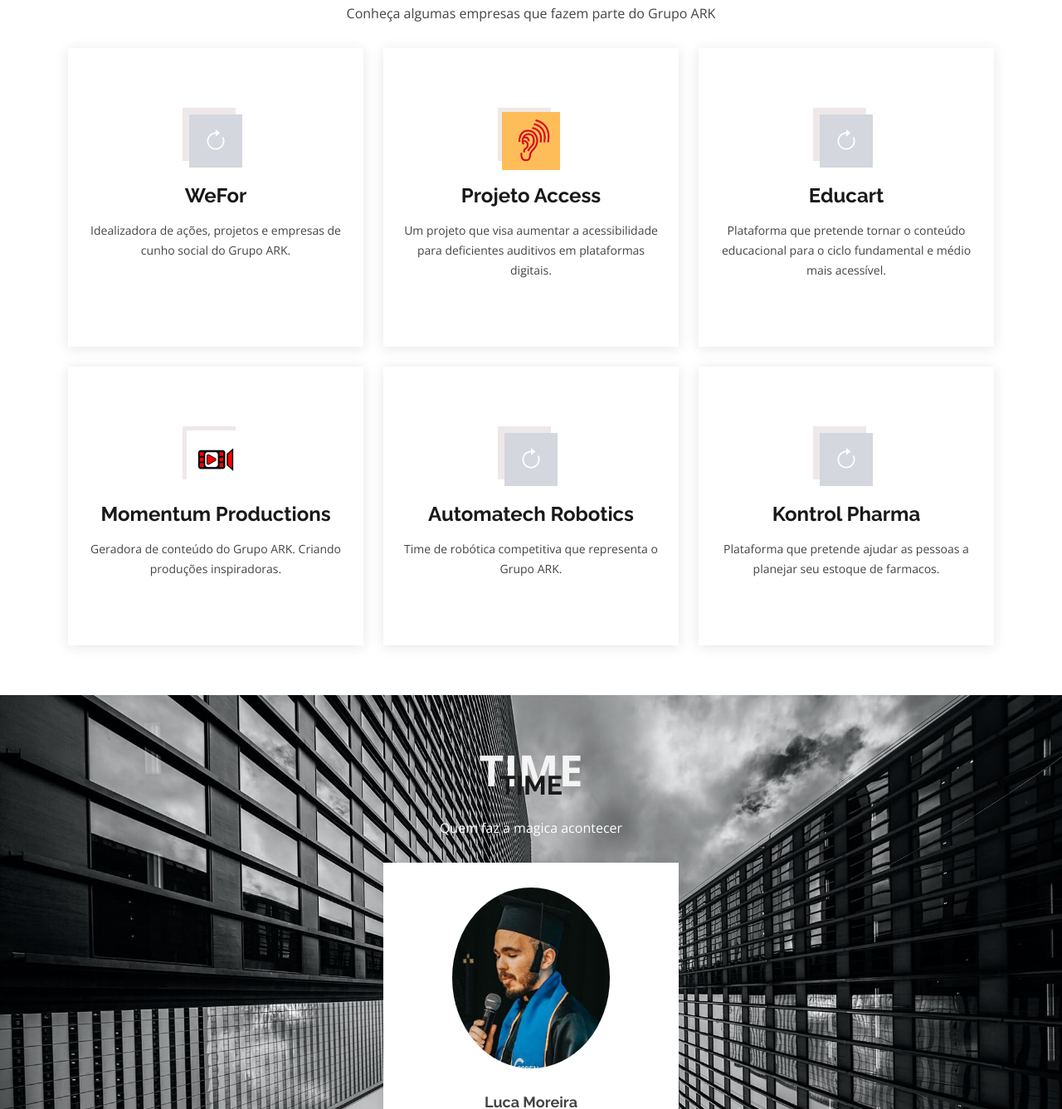
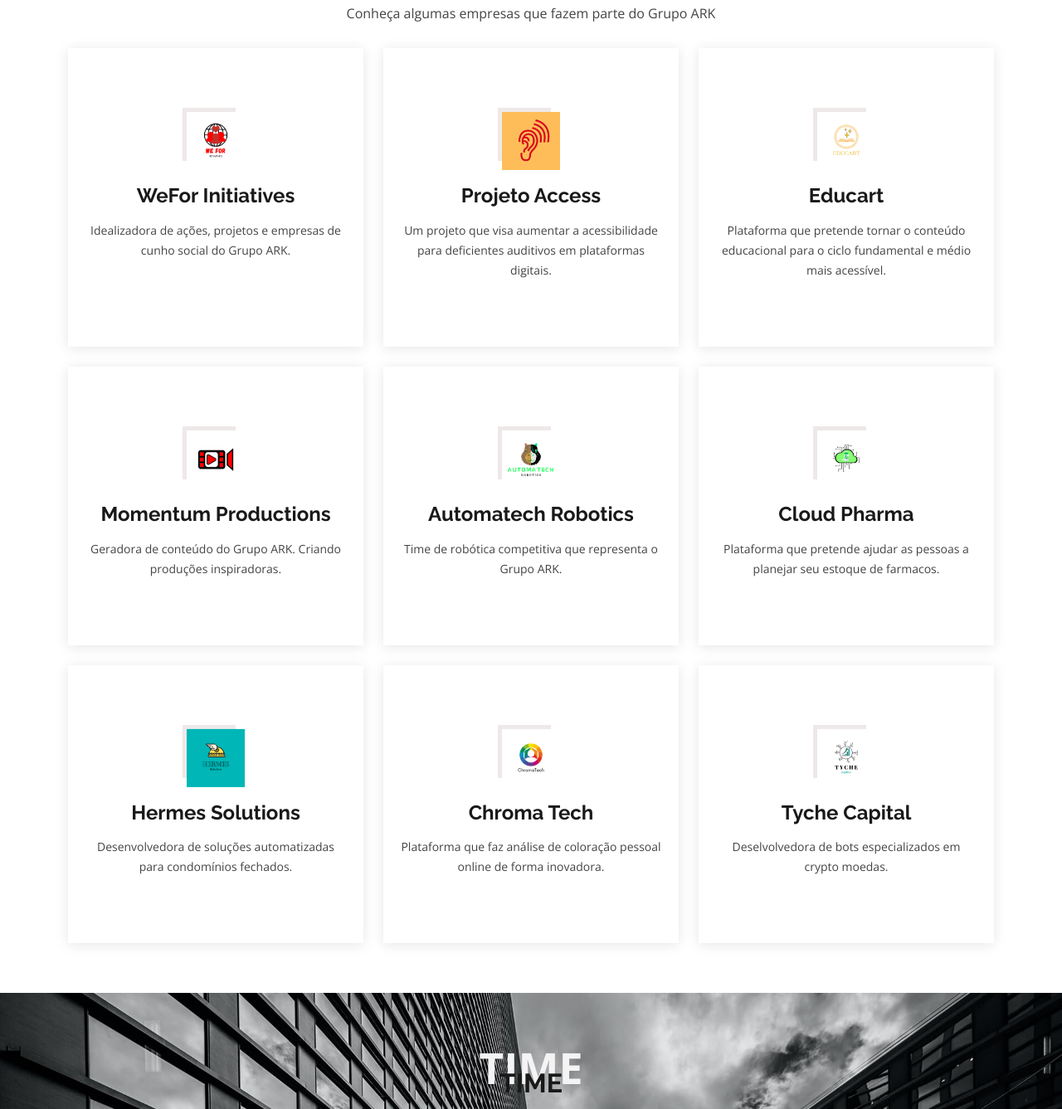
Before and after one commit to thearkgroup/thearkgroup.github.io, a plain HTML site: page index.html in a window 1280 px wide. Shown: the part 1960-3297 px from the top of the page at 83% size. Drawn offline with nearby package versions, Linux system fonts and the light colour scheme.

Commit message:
Add logos

```diff
--- a/index.html
+++ b/index.html
@@ -134,12 +134,13 @@
           <h2>Nossas Marcas</h2>
           <p>Conheça algumas empresas que fazem parte do Grupo ARK</p>
         </div>
+        <!--i class="bi bi-arrow-clockwise"></i-->
 
         <div class="row">
           <div class="col-lg-4 col-md-6 d-flex align-items-stretch" data-aos="fade-up">
             <div class="icon-box">
-              <div class="icon"><i class="bi bi-arrow-clockwise"></i></div>
-              <h4><a href="">WeFor</a></h4>
+              <div class="icon"><img style="height: 70px;" src="assets/img/logo_wefor.png"></div>
+              <h4><a href="">WeFor Initiatives</a></h4>
               <p>Idealizadora de ações, projetos e empresas de cunho social do Grupo ARK.</p>
             </div>
           </div>
@@ -154,7 +155,7 @@
 
           <div class="col-lg-4 col-md-6 d-flex align-items-stretch mt-4 mt-lg-0" data-aos="fade-up" data-aos-delay="300">
             <div class="icon-box">
-              <div class="icon"><i class="bi bi-arrow-clockwise"></i></div>
+              <div class="icon"><img style="height: 70px;" src="assets/img/logo_educart.png"></div>
               <h4><a href="">Educart</a></h4>
               <p>Plataforma que pretende tornar o conteúdo educacional para o ciclo fundamental e médio mais acessível.</p>
             </div>
@@ -170,7 +171,7 @@
 
           <div class="col-lg-4 col-md-6 d-flex align-items-stretch mt-4" data-aos="fade-up" data-aos-delay="600">
             <div class="icon-box">
-              <div class="icon"><i class="bi bi-arrow-clockwise"></i></div>
+              <div class="icon"><img style="height: 70px;" src="assets/img/logo_automatech.png"></div>
               <h4><a href="">Automatech Robotics</a></h4>
               <p>Time de robótica competitiva que representa o Grupo ARK.</p>
             </div>
@@ -178,9 +179,33 @@
 
           <div class="col-lg-4 col-md-6 d-flex align-items-stretch mt-4" data-aos="fade-up" data-aos-delay="750">
             <div class="icon-box">
-              <div class="icon"><i class="bi bi-arrow-clockwise"></i></div>
-              <h4><a href="">Kontrol Pharma</a></h4>
+              <div class="icon"><img style="height: 70px;" src="assets/img/logo_cloudpharma.png"></div>
+              <h4><a href="">Cloud Pharma</a></h4>
               <p>Plataforma que pretende ajudar as pessoas a planejar seu estoque de farmacos.</p>
+            </div>
+          </div>
+
+          <div class="col-lg-4 col-md-6 d-flex align-items-stretch mt-4" data-aos="fade-up" data-aos-delay="450">
+            <div class="icon-box">
+              <div class="icon"><img style="height: 70px;" src="assets/img/logo_hermes.png"></div>
+              <h4><a href="">Hermes Solutions</a></h4>
+              <p>Desenvolvedora de soluções automatizadas para condomínios fechados.</p>
+            </div>
+          </div>
+
+          <div class="col-lg-4 col-md-6 d-flex align-items-stretch mt-4" data-aos="fade-up" data-aos-delay="600">
+            <div class="icon-box">
+              <div class="icon"><img style="height: 70px;" src="assets/img/logo_chroma.png"></div>
+              <h4><a href="">Chroma Tech</a></h4>
+              <p>Plataforma que faz análise de coloração pessoal online de forma inovadora.</p>
+            </div>
+          </div>
+
+          <div class="col-lg-4 col-md-6 d-flex align-items-stretch mt-4" data-aos="fade-up" data-aos-delay="750">
+            <div class="icon-box">
+              <div class="icon"><img style="height: 70px;" src="assets/img/logo_tyche.png"></div>
+              <h4><a href="">Tyche Capital</a></h4>
+              <p>Deselvolvedora de bots especializados em crypto moedas.</p>
             </div>
           </div>
 
```
Also changed, not shown: assets/img/logo_automatech.png (added), assets/img/logo_chroma.png (added), assets/img/logo_cloudpharma.png (added), assets/img/logo_educart.png (added), assets/img/logo_hermes.png (added), assets/img/logo_tyche.png (added), assets/img/logo_wefor.png (added).
